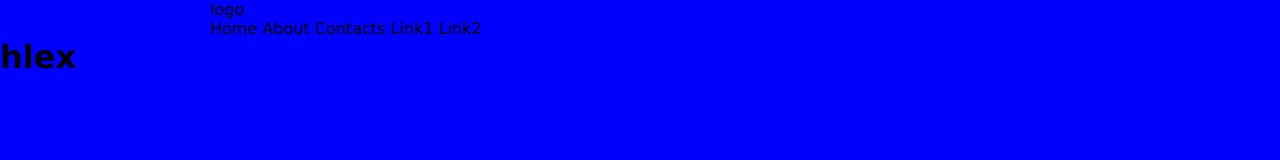
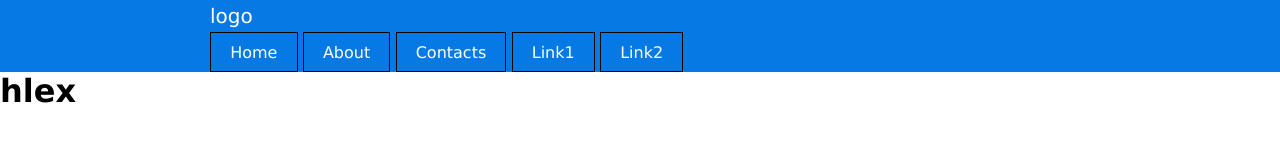
Before and after one commit to lauramano/HTML10_flex, a plain HTML site: page pr1/index.html in a window 1280 px wide. Drawn offline with Linux system fonts and the light colour scheme.

Commit message:
header_style

```diff
--- a/pr1/style.css
+++ b/pr1/style.css
@@ -1,6 +1,27 @@
 body {
-  background-color: blue;
+  /* background-color: blue; */
+  margin: 0;
 }
-.container{
-
+.header {
+  background-color: #0779e4;
+  color: #fff;
 }
+header-flex {
+  display: flex;
+  justify-content: space-between;
+  align-items: center;
+}
+.logo {
+  font-size: 20px;
+  display: inline-block;
+  padding: 0.2em 0;
+}
+.nav-link {
+  border: 1px solid #000;
+  /* background-color: #fff; */
+  padding: 0.6em 1.2em;
+  display: inline-block;
+}
+.nav-link:hover{
+    background-color: aqua;
+}
```
